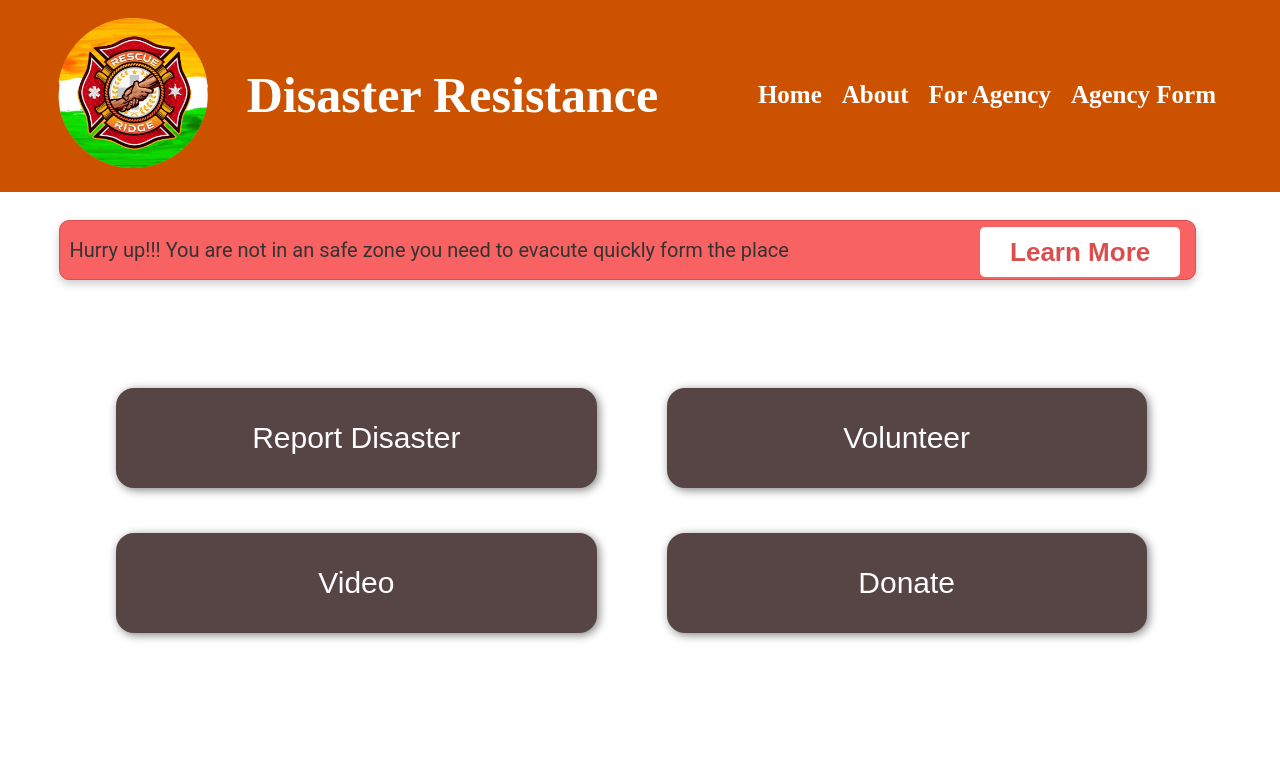
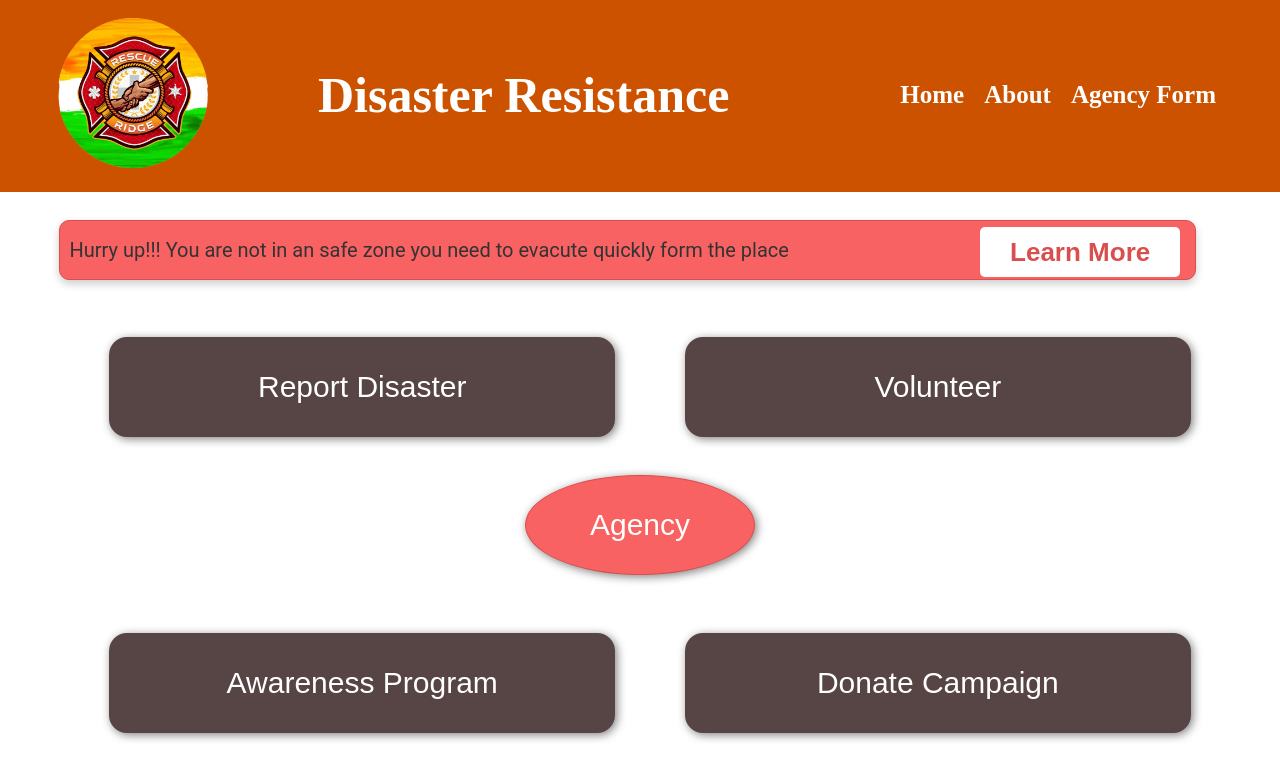
Before and after one commit to Pratyansh35/Hackathon_Techs, a React (Create React App) app in the folder Frontend/: page / in a window 1280 px wide. Shown: the top 780 px of the page. Built offline with nearby package versions, Linux system fonts and the light colour scheme.

Commit message:
"button agency Middle"

```diff
--- a/Frontend/src/components/Java script/Body.js
+++ b/Frontend/src/components/Java script/Body.js
@@ -23,9 +23,13 @@ export default function Body() {
 
         <Link to="/Form"> <button className="navButtons">Report Disaster</button></Link>
         <Link to="/Volunteer"><button className="navButtons">Volunteer</button></Link>
-        <Link to="/Video"> <button className="navButtons">Video</button></Link>
-        <button className="navButtons">Donate</button>
       </div>
+      <div className="containerAgency">
+      <Link to="/Agency"><button className="navAgency">Agency</button></Link>
+     </div>
+     <div className="container">
+        <Link to="/Video"> <button className="navButtons">Awareness Program</button></Link>
+        <button className="navButtons">Donate Campaign</button></div>
     </>
   );
 }
--- a/Frontend/src/components/Java script/Header.js
+++ b/Frontend/src/components/Java script/Header.js
@@ -27,9 +27,6 @@ const Header = () => {
               <Link to="/about">About</Link>
             </li>
             <li>
-              <Link to="/Agency">For Agency</Link>
-            </li>
-            <li>
               <Link to="/AgencyForm">Agency Form</Link>
             </li>
           </ul>
--- a/Frontend/src/components/css/Agency.css
+++ b/Frontend/src/components/css/Agency.css
@@ -50,7 +50,7 @@ hr {
 }
 
 /* Add padding to container elements */
-.SignUpDiv, loginDiv {
+.SignUpDiv , .loginDiv {
   margin-right: 10%;
   margin-left: 10%;
     margin-top: 100px;
--- a/Frontend/src/components/css/Body.css
+++ b/Frontend/src/components/css/Body.css
@@ -40,15 +40,33 @@
 .card-btn:hover {
   background-color: #95e8ff;}
 
-
-
-
 /* 4 button container*/
 .container
 {
-  margin-top: 5%;
-  margin-left: 5%;
+  margin-bottom: 1%;
+  margin-top: 1%;
+  align-items: center;
+  text-align: center;
 }
+.containerAgency
+{
+  align-items: center;
+  text-align: center;
+}
+
+.navAgency{
+  width: 230px;
+  height: 100px;
+  border: none;
+  border-radius: 50%;
+  background-color: rgb(249, 98, 98);
+  border: 1px solid #da4e4e;
+  color: white;
+  font-size: 30px;
+  font-weight: 100;
+  box-shadow: 2px 2px 10px grey;
+}
+
 .navButtons{
   width: 40%;
   height: 100px;
@@ -68,3 +86,7 @@
   transform: scale(1.1);
   transition: 0.75s;
 }
+.navAgency:hover {
+  transform: scale(1.1);
+  transition: 0.75s;
+}
```
